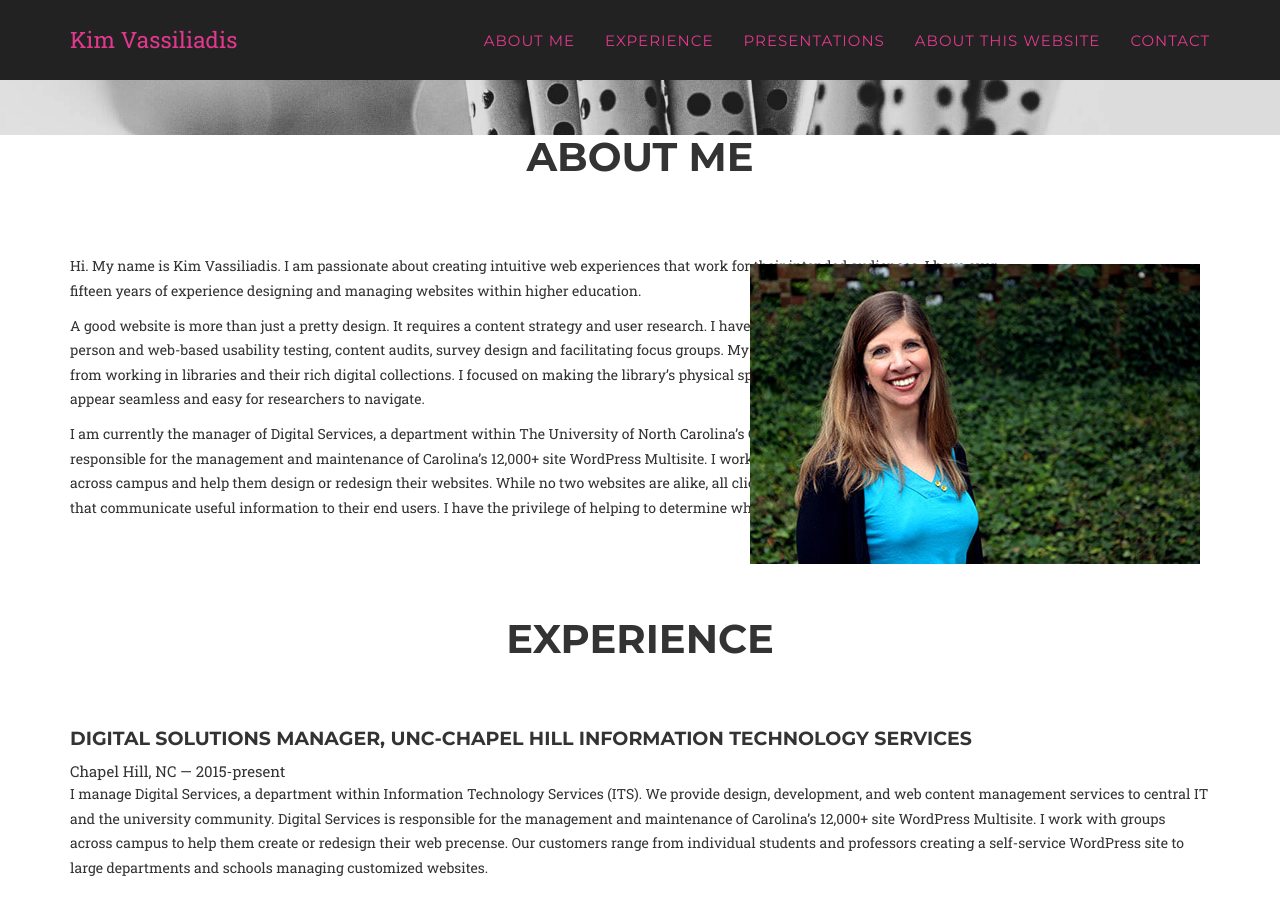
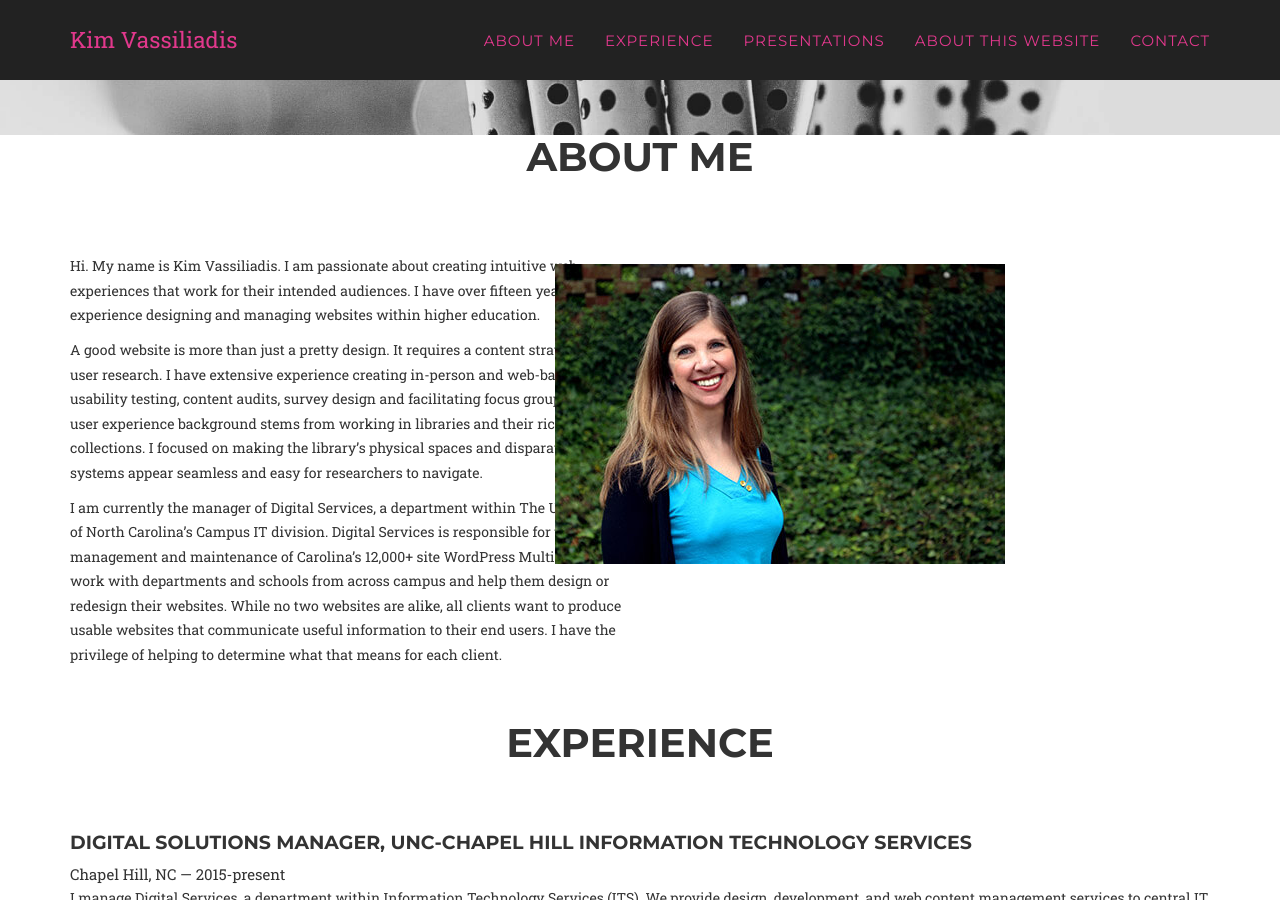
Before and after one commit to kimbrarian/jekyll, a Jekyll site: the page built from index.html, in a window 1280 px wide and 900 px high, scrolled down 541 px. Built offline with Jekyll 4.4.1, drawn with Linux system fonts in a browser that asks for light colours; some web fonts are replaced.

Commit message:
Update about.html

```diff
--- a/_includes/about.html
+++ b/_includes/about.html
@@ -8,7 +8,7 @@
                 </div>
             </div>
             <div class="row">
-                <div class="col-sm-12 col-md-10">
+                <div class="col-sm-12 col-md-6">
                     <p>Hi. My name is Kim Vassiliadis. I am passionate about creating intuitive web experiences that work for their intended audiences.
                         I have over fifteen years of experience designing and managing websites within higher education.</p>
 
@@ -26,7 +26,7 @@
                        their end users. I have the privilege of helping to determine what that means for each client.
                     </p>
                 </div>
-                <div class="col-sm-12 col-md-2">
+                <div class="col-sm-12 col-md-4">
                     <img src="img/about/Kim-HeadShot.jpg" alt="headshot" align="right" style="padding:10px;" />
                 </div>
                     <!--
```
